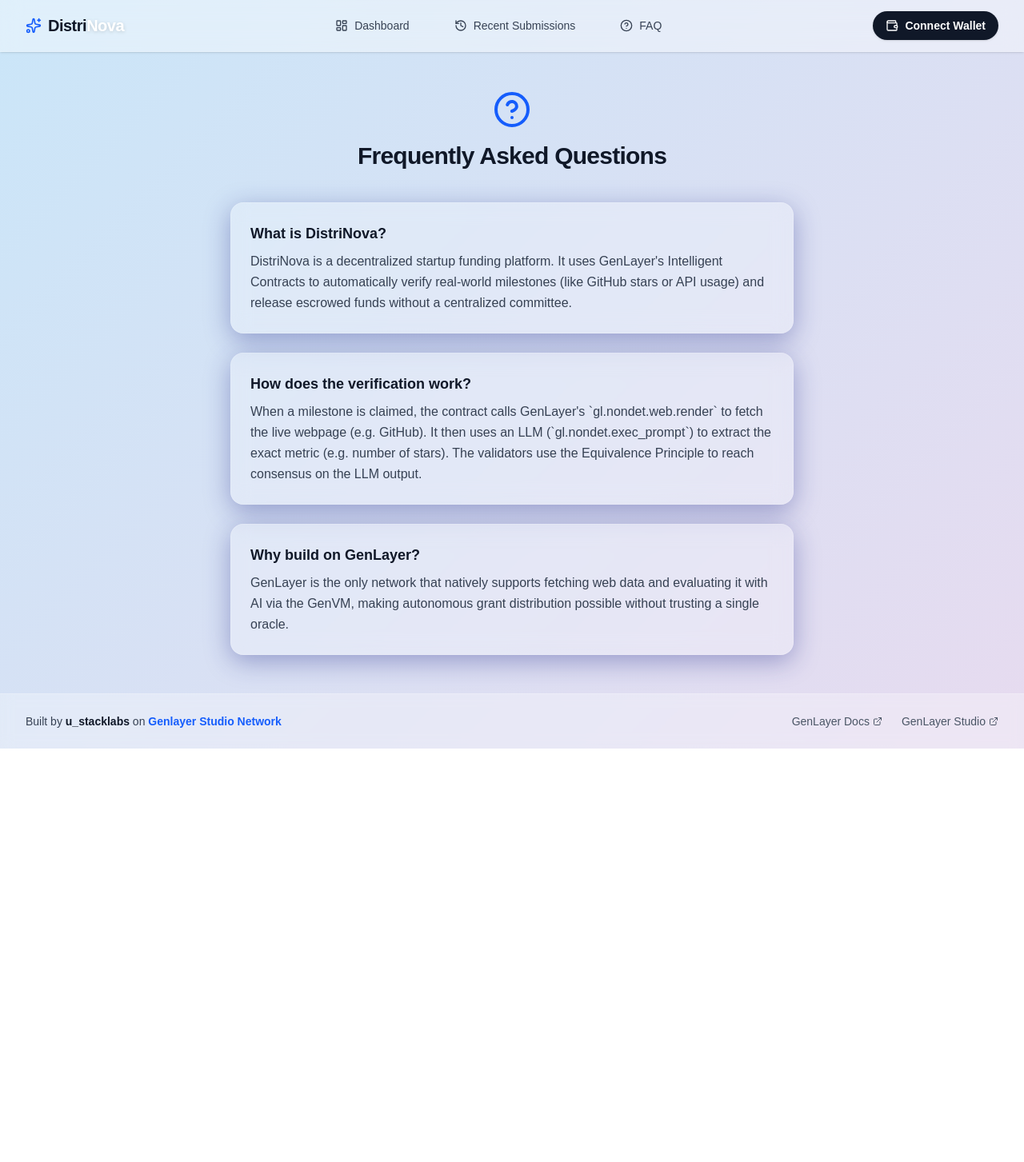
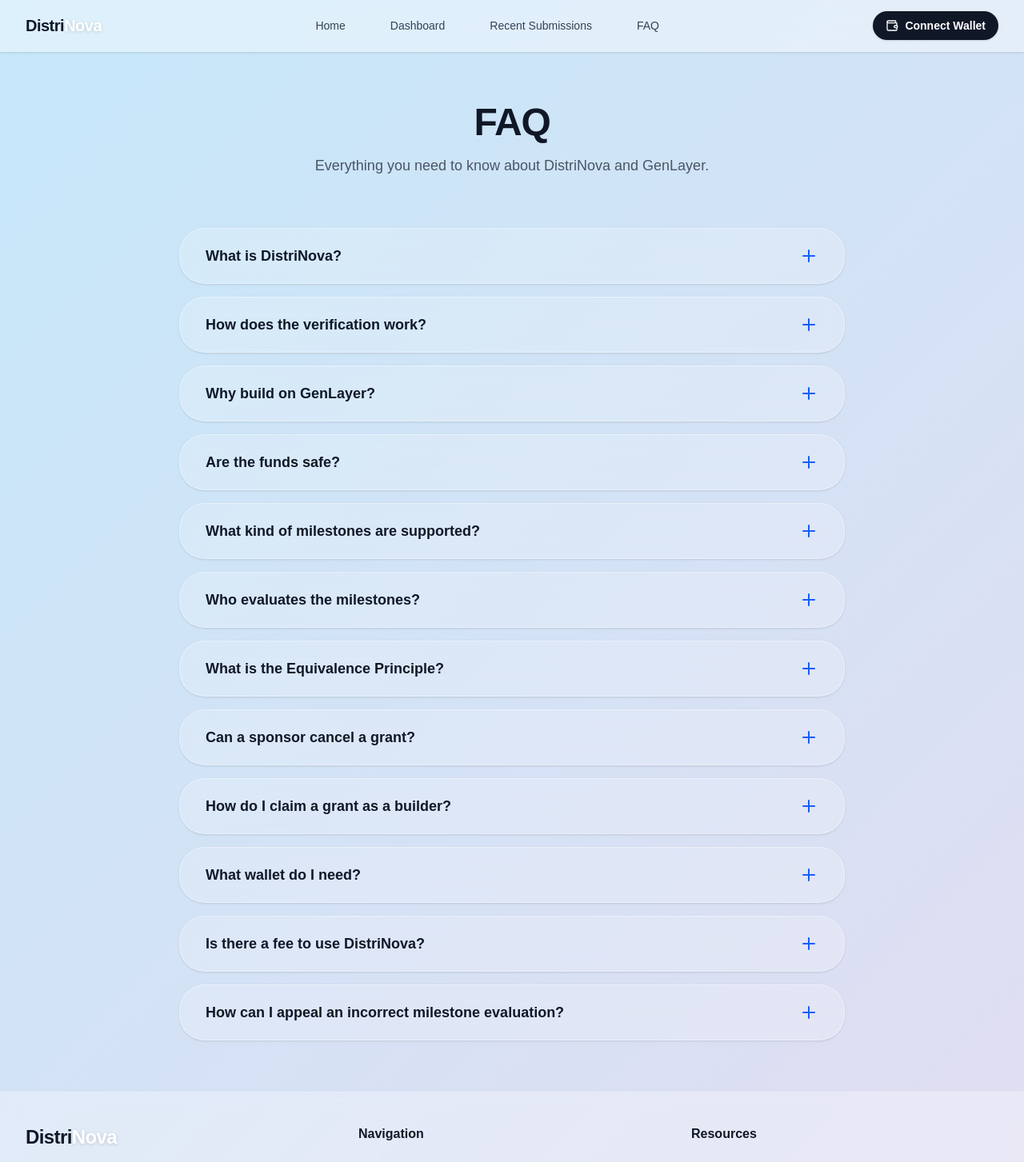
Before and after one commit to Chimdi-hash/DistriNova, a Next.js app: page /faq in a window 1280 px wide. Shown: the top 1453 px of the page at 80% size. Before the commit the page ends 936 px from the top, so only its background shows below. Built offline with nearby package versions, Linux system fonts and the light colour scheme.

Commit message:
Implement requested UI and API changes: Real contract fetch, FAQ accordion, new Hero section

```diff
--- a/src/app/faq/page.tsx
+++ b/src/app/faq/page.tsx
@@ -1,7 +1,11 @@
-import React from "react";
-import { HelpCircle } from "lucide-react";
+"use client";
+
+import React, { useState } from "react";
+import { Plus } from "lucide-react";
 
 export default function FAQ() {
+  const [openIndex, setOpenIndex] = useState<number | null>(null);
+
   const faqs = [
     {
       q: "What is DistriNova?",
@@ -14,23 +18,81 @@
     {
       q: "Why build on GenLayer?",
       a: "GenLayer is the only network that natively supports fetching web data and evaluating it with AI via the GenVM, making autonomous grant distribution possible without trusting a single oracle."
+    },
+    {
+      q: "Are the funds safe?",
+      a: "Yes, funds are locked securely inside the Intelligent Contract. They are only released once the validators reach a consensus that the real-world milestone has been provably completed."
+    },
+    {
+      q: "What kind of milestones are supported?",
+      a: "Because we use GenLayer's LLM engine, we can evaluate nearly anything: GitHub stars, Product Hunt rankings, live web revenue dashboards, or specific API payloads."
+    },
+    {
+      q: "Who evaluates the milestones?",
+      a: "A decentralized set of validators on the GenLayer network run the evaluation locally and reach consensus via Optimistic Democracy."
+    },
+    {
+      q: "What is the Equivalence Principle?",
+      a: "It's the core mechanism in GenLayer that allows non-deterministic tasks (like LLM evaluations) to be verified by a decentralized network and agreed upon deterministically."
+    },
+    {
+      q: "Can a sponsor cancel a grant?",
+      a: "Once a grant is created and escrowed, it is locked. The sponsor cannot withdraw the funds unless a specified expiration period passes without the milestone being met."
+    },
+    {
+      q: "How do I claim a grant as a builder?",
+      a: "Navigate to the Dashboard, find your grant, and click 'Verify & Claim'. This triggers the GenLayer contract to evaluate your milestone."
+    },
+    {
+      q: "What wallet do I need?",
+      a: "DistriNova works with any Web3 wallet that supports the GenLayer Studio network configuration (like MetaMask)."
+    },
+    {
+      q: "Is there a fee to use DistriNova?",
+      a: "The only fees are the standard GenLayer network gas fees required to execute the transaction and compensate validators."
+    },
+    {
+      q: "How can I appeal an incorrect milestone evaluation?",
+      a: "GenLayer's Optimistic Democracy includes an appeal process. If the initial consensus is deemed incorrect, the transaction can be escalated to a wider set of validators."
     }
   ];
 
+  const toggleOpen = (index: number) => {
+    setOpenIndex(openIndex === index ? null : index);
+  };
+
   return (
-    <div className="w-full max-w-3xl mx-auto px-4 sm:px-6 lg:px-8 py-12">
-      <div className="mb-10 text-center">
-        <HelpCircle className="w-12 h-12 text-blue-600 mx-auto mb-4" />
-        <h1 className="text-3xl font-bold text-gray-900 tracking-tight">Frequently Asked Questions</h1>
+    <div className="w-full max-w-4xl mx-auto px-4 sm:px-6 lg:px-8 py-16">
+      <div className="mb-16 text-center">
+        <h1 className="text-4xl md:text-5xl font-extrabold text-gray-900 tracking-tight">FAQ</h1>
+        <p className="text-gray-600 mt-4 text-lg">Everything you need to know about DistriNova and GenLayer.</p>
       </div>
 
-      <div className="space-y-6">
-        {faqs.map((faq, index) => (
-          <div key={index} className="glass-card p-6 border border-white/60">
-            <h3 className="text-lg font-bold text-gray-900 mb-2">{faq.q}</h3>
-            <p className="text-gray-700 leading-relaxed">{faq.a}</p>
-          </div>
-        ))}
+      <div className="flex flex-col gap-4">
+        {faqs.map((faq, index) => {
+          const isOpen = openIndex === index;
+          return (
+            <div
+              key={index}
+              className="w-full bg-white/20 backdrop-blur-md border border-white/40 rounded-[2rem] overflow-hidden transition-all duration-300 shadow-sm hover:bg-white/30 cursor-pointer"
+              onClick={() => toggleOpen(index)}
+            >
+              <div className="flex justify-between items-center p-5 px-8">
+                <h3 className="text-gray-900 font-semibold text-lg">{faq.q}</h3>
+                <div className={`text-blue-600 transition-transform duration-300 ${isOpen ? "rotate-45 text-gray-600" : ""}`}>
+                  <Plus className="w-6 h-6" />
+                </div>
+              </div>
+              <div
+                className={`px-8 overflow-hidden transition-all duration-300 ease-in-out ${isOpen ? "max-h-96 pb-6 opacity-100" : "max-h-0 opacity-0"}`}
+              >
+                <p className="text-gray-700 leading-relaxed border-t border-white/40 pt-4">
+                  {faq.a}
+                </p>
+              </div>
+            </div>
+          );
+        })}
       </div>
     </div>
   );
--- a/src/app/page.tsx
+++ b/src/app/page.tsx
@@ -1,62 +1,137 @@
-import React from "react";
+"use client";
+
+import React, { useState, useEffect } from "react";
 import Link from "next/link";
-import { ArrowRight, ShieldCheck, Cpu, Coins } from "lucide-react";
+import { ArrowRight, Cpu, ShieldCheck, Zap, History, CheckCircle } from "lucide-react";
+import { genlayerClient } from "../../lib/genlayer";
 
 export default function Home() {
+  const [grantCount, setGrantCount] = useState<number>(0);
+  const [isLoading, setIsLoading] = useState(true);
+
+  useEffect(() => {
+    // Fetch directly from smart contract via genlayerClient
+    const fetchGrants = async () => {
+      const grants = await genlayerClient.getGrants();
+      // Calculate length of the object keys or default to an empty state
+      setGrantCount(Object.keys(grants).length);
+      setIsLoading(false);
+    };
+    fetchGrants();
+  }, []);
+
   return (
-    <div className="flex flex-col items-center w-full px-4 sm:px-6 lg:px-8 py-12 md:py-20 relative overflow-hidden flex-grow">
-      {/* Background Floating Orbs */}
-      <div className="absolute top-20 left-20 w-32 h-32 bg-white rounded-full mix-blend-overlay filter blur-xl opacity-60 floating" style={{ animationDelay: "0s" }}></div>
-      <div className="absolute bottom-40 right-20 w-48 h-48 bg-pink-300 rounded-full mix-blend-overlay filter blur-2xl opacity-50 floating" style={{ animationDelay: "1.5s" }}></div>
+    <div className="flex flex-col w-full min-h-screen relative overflow-hidden">
 
-      <div className="z-10 w-full max-w-4xl mx-auto flex flex-col items-center text-center">
+      {/* Futuristic Background Elements */}
+      <div className="absolute inset-0 z-0">
+        <div className="absolute top-[10%] left-[20%] w-[500px] h-[500px] bg-blue-300 rounded-full mix-blend-multiply filter blur-[120px] opacity-40 floating" style={{ animationDuration: "8s" }}></div>
+        <div className="absolute top-[30%] right-[10%] w-[400px] h-[400px] bg-pink-300 rounded-full mix-blend-multiply filter blur-[100px] opacity-30 floating" style={{ animationDuration: "10s", animationDelay: "2s" }}></div>
+        <div className="absolute bottom-[10%] left-[40%] w-[600px] h-[600px] bg-white rounded-full mix-blend-overlay filter blur-[150px] opacity-50 floating" style={{ animationDuration: "12s", animationDelay: "4s" }}></div>
+      </div>
 
-        <div className="sliding mb-12">
-          <h1 className="text-4xl md:text-5xl font-extrabold text-gray-900 tracking-tight mb-4">
-            Welcome to Distri<span className="text-white drop-shadow-sm">Nova</span>
+      <div className="z-10 w-full max-w-6xl mx-auto px-4 sm:px-6 lg:px-8 flex flex-col items-center">
+
+        {/* Hero Section */}
+        <div className="w-full flex flex-col items-center text-center mt-24 mb-32 sliding">
+          <div className="inline-flex items-center gap-2 px-4 py-2 rounded-full bg-white/30 border border-white/50 backdrop-blur-md mb-8 text-sm font-semibold text-gray-800 shadow-sm hover:bg-white/40 transition-colors">
+            <Zap className="w-4 h-4 text-yellow-500" />
+            Live on GenLayer Studio Network
+          </div>
+
+          <h1 className="text-5xl md:text-7xl font-extrabold text-gray-900 tracking-tighter mb-6 leading-tight">
+            The Future of <br className="hidden md:block" />
+            <span className="text-transparent bg-clip-text bg-gradient-to-r from-blue-700 to-pink-600">
+              Decentralized Grants
+            </span>
           </h1>
-          <p className="text-lg text-gray-700 max-w-2xl mx-auto font-medium">
-            The next generation of decentralized startup funding, powered by <span className="font-bold text-gray-900">GenLayer Intelligent Contracts</span>.
+
+          <p className="text-xl text-gray-700 max-w-2xl font-medium mb-10 leading-relaxed">
+            DistriNova uses GenLayer Intelligent Contracts to autonomously verify real-world startup milestones and securely release funds.
           </p>
-        </div>
 
-        <div className="glass-card sliding p-8 md:p-10 w-full mb-12 text-left shadow-lg border border-white/40">
-          <h2 className="text-2xl font-bold text-gray-900 mb-4 flex items-center gap-2">
-            <ShieldCheck className="text-blue-600" />
-            Solving the Trust Problem
-          </h2>
-          <p className="text-gray-700 leading-relaxed mb-6">
-            Traditionally, grant distribution relies on centralized committees or subjective manual reviews to verify if a startup has met its milestones. DistriNova eliminates this bottleneck by utilizing GenLayer's <strong>Optimistic Democracy</strong> and <strong>Equivalence Principle</strong>.
-          </p>
-          <p className="text-gray-700 leading-relaxed">
-            Our platform allows sponsors to escrow funds securely. When a builder claims a milestone (like reaching 1,000 GitHub stars or shipping a product), the Intelligent Contract autonomously fetches real-world web data and uses Large Language Models natively in the GenVM to verify the claim. If consensus is reached, the funds are instantly released.
-          </p>
-        </div>
-
-        <div className="grid md:grid-cols-3 gap-6 w-full mb-12">
-          <div className="glass-card p-6 floating shadow-md" style={{ animationDelay: "0.2s" }}>
-            <Cpu className="w-8 h-8 text-blue-600 mb-4" />
-            <h3 className="text-lg font-bold text-gray-900 mb-2">Intelligent Verification</h3>
-            <p className="text-sm text-gray-700">Native LLM evaluation of live web data ensures milestones are actually met.</p>
-          </div>
-          <div className="glass-card p-6 floating shadow-md" style={{ animationDelay: "0.4s" }}>
-            <ShieldCheck className="w-8 h-8 text-blue-600 mb-4" />
-            <h3 className="text-lg font-bold text-gray-900 mb-2">Trustless Escrow</h3>
-            <p className="text-sm text-gray-700">Funds are locked securely in GenLayer smart contracts until conditions are met.</p>
-          </div>
-          <div className="glass-card p-6 floating shadow-md" style={{ animationDelay: "0.6s" }}>
-            <Coins className="w-8 h-8 text-blue-600 mb-4" />
-            <h3 className="text-lg font-bold text-gray-900 mb-2">Instant Payouts</h3>
-            <p className="text-sm text-gray-700">Builders receive their GEN tokens immediately upon validator consensus.</p>
+          <div className="flex flex-col sm:flex-row gap-4 items-center">
+            <Link href="/dashboard" className="inline-flex items-center gap-2 px-8 py-4 bg-gray-900 text-white rounded-full font-bold shadow-xl hover:bg-gray-800 hover:-translate-y-1 transition-all duration-300">
+              Explore Dashboard
+              <ArrowRight className="w-4 h-4" />
+            </Link>
+            <Link href="/faq" className="inline-flex items-center gap-2 px-8 py-4 bg-white/40 backdrop-blur-md border border-white/60 text-gray-900 rounded-full font-bold shadow-sm hover:bg-white/60 transition-all duration-300">
+              Learn More
+            </Link>
           </div>
         </div>
 
-        <div className="sliding" style={{ animationDelay: "0.4s" }}>
-          <Link href="/dashboard" className="inline-flex items-center gap-2 px-8 py-3 bg-gray-900 text-white rounded-full font-bold shadow-lg hover:bg-gray-800 transition-all hover:scale-105 active:scale-95">
-            Launch App
-            <ArrowRight className="w-4 h-4" />
+        {/* Stats & Features Grid */}
+        <div className="grid lg:grid-cols-3 gap-6 w-full mb-24 sliding" style={{ animationDelay: "0.2s" }}>
+          <div className="glass-card p-8 rounded-[2rem] flex flex-col justify-between">
+            <div>
+              <div className="w-12 h-12 bg-blue-100 rounded-xl flex items-center justify-center mb-6">
+                <Cpu className="w-6 h-6 text-blue-700" />
+              </div>
+              <h3 className="text-2xl font-bold text-gray-900 mb-2">Available Grants</h3>
+              <p className="text-gray-600">Currently escrowed and waiting for verification on the network.</p>
+            </div>
+            <div className="mt-8">
+              {isLoading ? (
+                <div className="animate-pulse h-12 bg-gray-200/50 rounded w-24"></div>
+              ) : (
+                <span className="text-5xl font-extrabold text-gray-900">{grantCount}</span>
+              )}
+            </div>
+          </div>
+
+          <div className="glass-card p-8 rounded-[2rem] lg:col-span-2 relative overflow-hidden group">
+            <div className="absolute right-0 top-0 opacity-10 transform translate-x-8 -translate-y-8 group-hover:scale-110 transition-transform duration-700">
+              <ShieldCheck className="w-64 h-64 text-gray-900" />
+            </div>
+            <div className="relative z-10">
+              <h3 className="text-2xl font-bold text-gray-900 mb-4">Equivalence Principle</h3>
+              <p className="text-gray-700 leading-relaxed text-lg mb-6 max-w-xl">
+                Traditionally, grant distribution requires subjective manual reviews. DistriNova eliminates this by utilizing <strong>Optimistic Democracy</strong>.
+                Our Intelligent Contract autonomously fetches real-world web data (like GitHub stars) and uses LLMs natively in the GenVM to verify claims.
+              </p>
+              <Link href="/faq" className="text-blue-700 font-bold hover:underline flex items-center gap-1">
+                Read how it works <ArrowRight className="w-4 h-4" />
+              </Link>
+            </div>
+          </div>
+        </div>
+
+        {/* Recent Submissions Snippet */}
+        <div className="w-full mb-32 sliding" style={{ animationDelay: "0.4s" }}>
+          <div className="flex justify-between items-end mb-8">
+            <div>
+              <h2 className="text-3xl font-bold text-gray-900 tracking-tight flex items-center gap-3">
+                <History className="w-8 h-8 text-blue-600" />
+                Live Submissions
+              </h2>
+            </div>
+            <Link href="/submissions" className="text-sm font-bold text-gray-600 hover:text-gray-900 transition-colors hidden sm:block">
+              View All →
+            </Link>
+          </div>
+
+          <div className="grid md:grid-cols-2 gap-4">
+            {[1, 2].map((item) => (
+              <div key={item} className="bg-white/30 backdrop-blur-md border border-white/50 p-6 rounded-[1.5rem] hover:bg-white/40 transition-colors shadow-sm">
+                <div className="flex justify-between items-start mb-4">
+                  <h4 className="font-bold text-gray-900 text-lg">DeFi Analytics Dashboard</h4>
+                  <span className="inline-flex items-center gap-1 px-2 py-1 rounded text-[10px] font-bold bg-green-100/80 text-green-800">
+                    <CheckCircle className="w-3 h-3" /> VERIFIED
+                  </span>
+                </div>
+                <div className="flex justify-between items-end">
+                  <p className="text-sm text-gray-600">Claimed by <span className="font-mono bg-white/50 px-1 rounded text-xs text-gray-800">0x3F...9a1</span></p>
+                  <p className="font-mono font-bold text-gray-900 text-lg">10,000 GEN</p>
+                </div>
+              </div>
+            ))}
+          </div>
+          <Link href="/submissions" className="text-sm font-bold text-gray-600 hover:text-gray-900 transition-colors sm:hidden block mt-6 text-center">
+            View All Submissions →
           </Link>
         </div>
+
       </div>
     </div>
   );
--- a/src/components/Footer.tsx
+++ b/src/components/Footer.tsx
@@ -4,17 +4,36 @@
 
 export default function Footer() {
   return (
-    <footer className="w-full border-t border-white/20 bg-white/30 backdrop-blur-sm mt-auto py-6">
-      <div className="max-w-7xl mx-auto px-4 sm:px-6 lg:px-8 flex flex-col md:flex-row justify-between items-center gap-4">
-        <p className="text-sm font-medium text-gray-700">
-          Built by <span className="font-bold text-gray-900">u_stacklabs</span> on <span className="text-blue-600 font-semibold">Genlayer Studio Network</span>
-        </p>
-        <div className="flex gap-6">
+    <footer className="w-full border-t border-white/20 bg-white/30 backdrop-blur-sm mt-auto py-10">
+      <div className="max-w-7xl mx-auto px-4 sm:px-6 lg:px-8 grid grid-cols-1 md:grid-cols-3 gap-8">
+
+        {/* Brand and Credits */}
+        <div className="flex flex-col gap-4">
+          <Link href="/" className="font-extrabold text-2xl tracking-tight text-gray-900">
+            Distri<span className="text-white drop-shadow-sm">Nova</span>
+          </Link>
+          <p className="text-sm font-medium text-gray-700">
+            Built by <span className="font-bold text-gray-900">u_stacklabs</span> on <span className="text-blue-600 font-semibold">GenLayer Studio Network</span>
+          </p>
+        </div>
+
+        {/* Navigation */}
+        <div className="flex flex-col gap-3">
+          <h4 className="font-bold text-gray-900 mb-2">Navigation</h4>
+          <Link href="/" className="text-sm text-gray-600 hover:text-gray-900 transition-colors">Home</Link>
+          <Link href="/dashboard" className="text-sm text-gray-600 hover:text-gray-900 transition-colors">Dashboard</Link>
+          <Link href="/submissions" className="text-sm text-gray-600 hover:text-gray-900 transition-colors">Recent Submissions</Link>
+          <Link href="/faq" className="text-sm text-gray-600 hover:text-gray-900 transition-colors">FAQ</Link>
+        </div>
+
+        {/* Resources */}
+        <div className="flex flex-col gap-3">
+          <h4 className="font-bold text-gray-900 mb-2">Resources</h4>
           <Link
             href="https://docs.genlayer.com"
             target="_blank"
             rel="noopener noreferrer"
-            className="text-sm font-medium text-gray-600 hover:text-gray-900 flex items-center gap-1 transition-colors"
+            className="text-sm text-gray-600 hover:text-gray-900 flex items-center gap-1 transition-colors"
           >
             GenLayer Docs
             <ExternalLink className="w-3 h-3" />
@@ -23,12 +42,13 @@
             href="https://studio.genlayer.com"
             target="_blank"
             rel="noopener noreferrer"
-            className="text-sm font-medium text-gray-600 hover:text-gray-900 flex items-center gap-1 transition-colors"
+            className="text-sm text-gray-600 hover:text-gray-900 flex items-center gap-1 transition-colors"
           >
             GenLayer Studio
             <ExternalLink className="w-3 h-3" />
           </Link>
         </div>
+
       </div>
     </footer>
   );
--- a/src/components/Header.tsx
+++ b/src/components/Header.tsx
@@ -3,7 +3,7 @@
 import React from "react";
 import Link from "next/link";
 import { useWallet } from "../context/WalletContext";
-import { Wallet, LogOut, LayoutDashboard, HelpCircle, History, Sparkles } from "lucide-react";
+import { Wallet, LogOut } from "lucide-react";
 
 export default function Header() {
   const { isConnected, walletAddress, balance, connectWallet, disconnectWallet } = useWallet();
@@ -15,23 +15,22 @@
           {/* Logo */}
           <div className="flex-shrink-0 flex items-center">
             <Link href="/" className="flex items-center gap-2 font-extrabold text-xl tracking-tight text-gray-900 hover:opacity-80 transition-opacity">
-              <Sparkles className="w-5 h-5 text-blue-600" />
               <span>Distri<span className="text-white drop-shadow-sm">Nova</span></span>
             </Link>
           </div>
 
           {/* Navigation */}
           <nav className="hidden md:flex space-x-8">
-            <Link href="/dashboard" className="text-gray-700 hover:text-gray-900 px-3 py-2 text-sm font-medium flex items-center gap-2">
-              <LayoutDashboard className="w-4 h-4" />
+            <Link href="/" className="text-gray-700 hover:text-gray-900 px-3 py-2 text-sm font-medium">
+              Home
+            </Link>
+            <Link href="/dashboard" className="text-gray-700 hover:text-gray-900 px-3 py-2 text-sm font-medium">
               Dashboard
             </Link>
-            <Link href="/submissions" className="text-gray-700 hover:text-gray-900 px-3 py-2 text-sm font-medium flex items-center gap-2">
-              <History className="w-4 h-4" />
+            <Link href="/submissions" className="text-gray-700 hover:text-gray-900 px-3 py-2 text-sm font-medium">
               Recent Submissions
             </Link>
-            <Link href="/faq" className="text-gray-700 hover:text-gray-900 px-3 py-2 text-sm font-medium flex items-center gap-2">
-              <HelpCircle className="w-4 h-4" />
+            <Link href="/faq" className="text-gray-700 hover:text-gray-900 px-3 py-2 text-sm font-medium">
               FAQ
             </Link>
           </nav>
```
Also changed, not shown: src/lib/genlayer.ts (+38 -22 lines).
